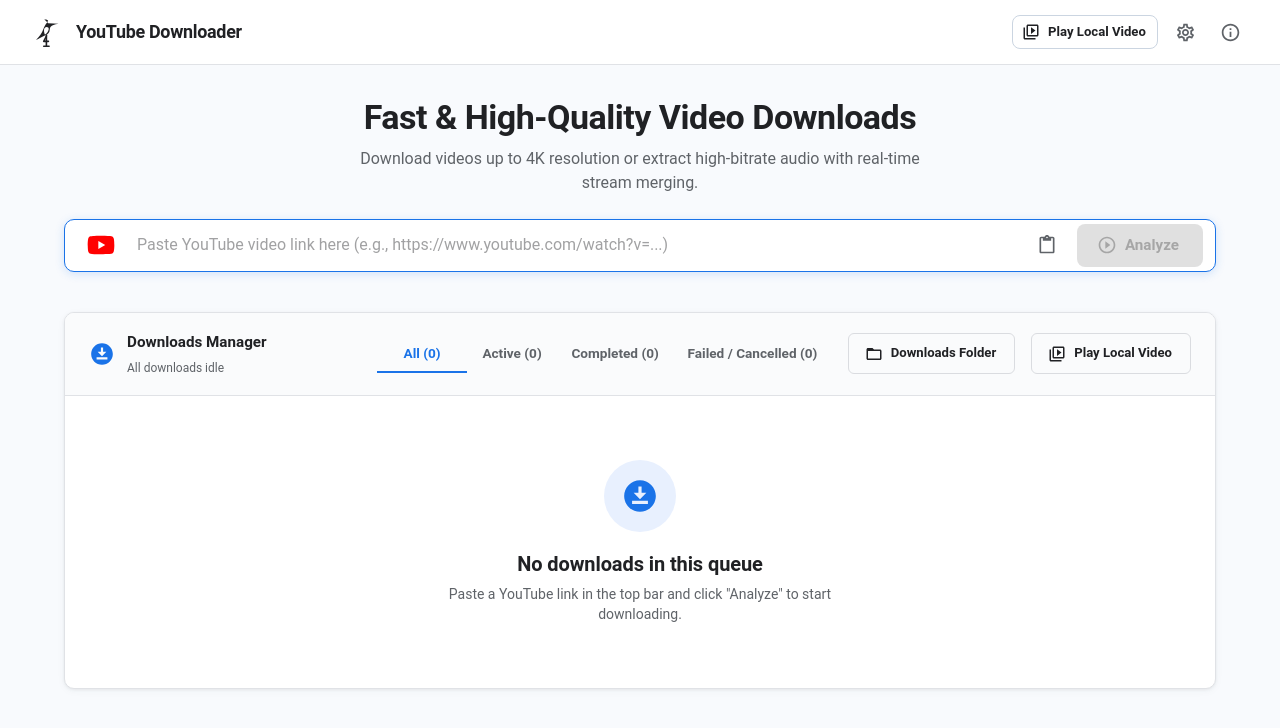
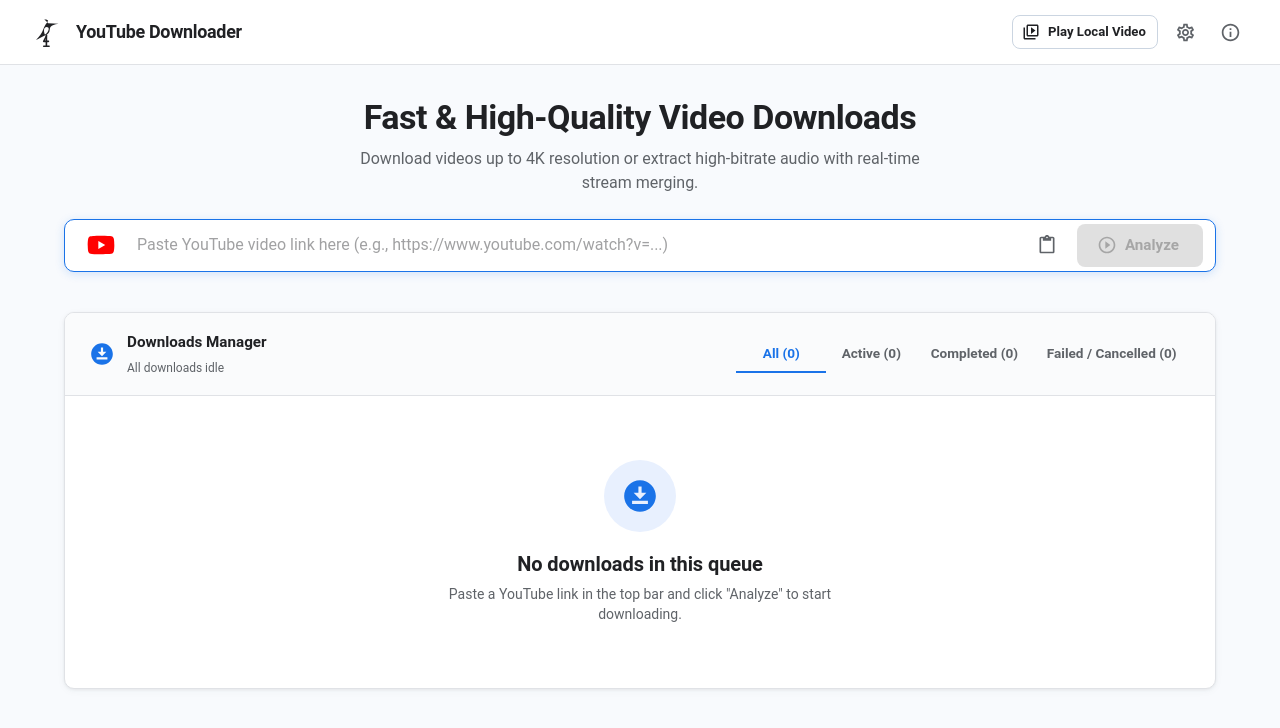
Before and after one commit to hrz07/Youtube_Downloader, a React (Vite) app: page / in a window 1280 px wide. Shown: the top 728 px of the page. Built offline with nearby package versions, Linux system fonts and the light colour scheme; a web font is replaced by a local one.

Commit message:
refactor: remove unused buttons from DownloadQueue component

```diff
--- a/src/components/DownloadQueue.jsx
+++ b/src/components/DownloadQueue.jsx
@@ -136,47 +136,7 @@
             <Tab label={`${t ? t('tabFailed') : 'Failed / Cancelled'} (${failedCount})`} />
           </Tabs>
 
-          <Button
-            size="small"
-            variant="outlined"
-            startIcon={<FolderOpenIcon />}
-            onClick={onOpenFolder}
-            sx={{
-              ml: 1,
-              borderRadius: '6px',
-              borderColor: isDark ? 'rgba(255,255,255,0.15)' : '#dadce0',
-              color: 'text.primary',
-              fontSize: '0.82rem',
-              '&:hover': {
-                borderColor: isDark ? '#60a5fa' : '#1a73e8',
-                backgroundColor: isDark ? 'rgba(255,255,255,0.05)' : '#f1f3f4',
-              },
-            }}
-          >
-            {t ? t('openFolderBtn') : 'Downloads Folder'}
-          </Button>
 
-          {onPlayLocalFile && (
-            <Button
-              size="small"
-              variant="outlined"
-              startIcon={<VideoLibraryOutlinedIcon />}
-              onClick={onPlayLocalFile}
-              sx={{
-                ml: 1,
-                borderRadius: '6px',
-                borderColor: isDark ? 'rgba(255,255,255,0.15)' : '#dadce0',
-                color: 'text.primary',
-                fontSize: '0.82rem',
-                '&:hover': {
-                  borderColor: isDark ? '#4ade80' : '#16a34a',
-                  backgroundColor: isDark ? 'rgba(74, 222, 128, 0.08)' : 'rgba(22, 163, 74, 0.06)',
-                },
-              }}
-            >
-              {t ? t('btnPlayLocalMedia') : 'Play Local Video'}
-            </Button>
-          )}
         </Box>
       </Box>
 
```
